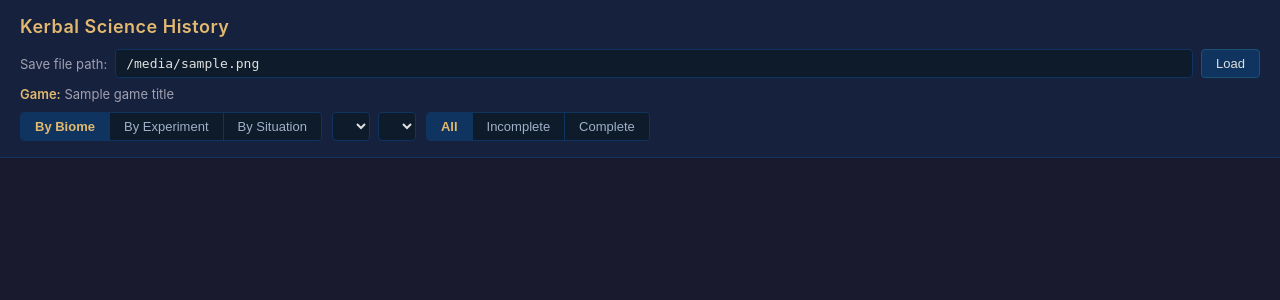
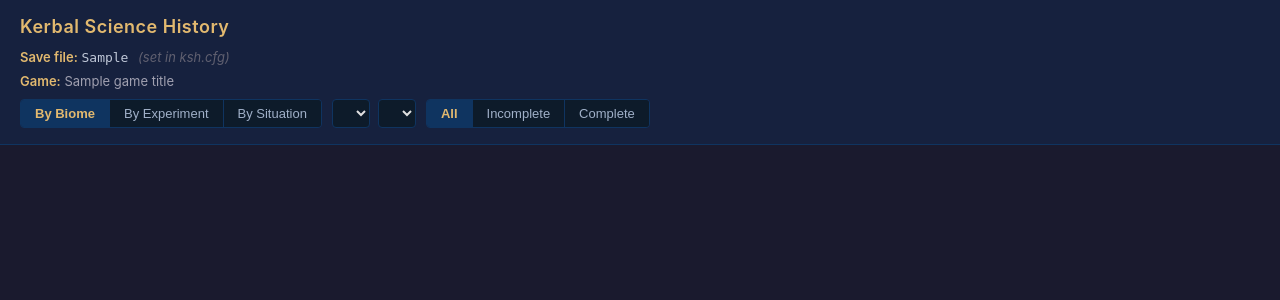
Before and after one commit to jcderr/ksh-web, a Flask app: template templates/index.html in a window 1280 px wide. Shown: the top 300 px of the page. Run offline with Flask 3, Linux system fonts and the light colour scheme; the template is opened without the code that fills it: most values are stand-ins (such as "Sample title", 1, 10 or a date in 2020); lists and menus that the app fills with data are empty.

Commit message:
implements ksh.cfg

```diff
--- a/app.py
+++ b/app.py
@@ -1,3 +1,4 @@
+import configparser
 import json
 import os
 from flask import Flask, render_template, request
@@ -5,6 +6,15 @@ from cfg_parser import CFGReader
 from science_parser import ScienceParser, SITUATIONS, SITUATION_LABELS
 
 app = Flask(__name__)
+
+CONFIG_FILE = os.path.join(os.path.dirname(__file__), 'ksh.cfg')
+
+
+def load_config():
+    config = configparser.ConfigParser()
+    config.read(CONFIG_FILE)
+    save_file = config.get('ksh', 'save_file', fallback=None)
+    return save_file.strip() if save_file else None
 
 
 def bodies_to_json(bodies):
@@ -37,41 +47,48 @@ def bodies_to_json(bodies):
     })
 
 
+def parse_save(file_path):
+    """Parse a save file and return (game_title, science_json, error)."""
+    if not os.path.isfile(file_path):
+        return None, 'null', f'File not found: {file_path}'
+    try:
+        reader = CFGReader(file_path)
+        if reader.root is None:
+            return None, 'null', 'Could not parse file — is this a valid KSP save?'
+        parser = ScienceParser(reader.root)
+        bodies = parser.get_results()
+        if not bodies:
+            return None, 'null', 'No science data found. Have you done any science in this save?'
+        return parser.game_title, bodies_to_json(bodies), None
+    except Exception as e:
+        return None, 'null', f'Parse error: {e}'
+
+
 @app.route('/', methods=['GET', 'POST'])
 def index():
     error = None
     game_title = None
-    file_path = None
-    bodies = []
     science_json = 'null'
+    configured_path = load_config()
 
-    if request.method == 'POST':
+    if configured_path:
+        file_path = configured_path
+        game_title, science_json, error = parse_save(file_path)
+    elif request.method == 'POST':
         file_path = request.form.get('file_path', '').strip()
         if not file_path:
             error = 'Please enter a file path.'
-        elif not os.path.isfile(file_path):
-            error = f'File not found: {file_path}'
         else:
-            try:
-                reader = CFGReader(file_path)
-                if reader.root is None:
-                    error = 'Could not parse file — is this a valid KSP save?'
-                else:
-                    parser = ScienceParser(reader.root)
-                    game_title = parser.game_title
-                    bodies = parser.get_results()
-                    if not bodies:
-                        error = 'No science data found. Have you done any science in this save?'
-                    else:
-                        science_json = bodies_to_json(bodies)
-            except Exception as e:
-                error = f'Parse error: {e}'
+            game_title, science_json, error = parse_save(file_path)
+    else:
+        file_path = None
 
     return render_template(
         'index.html',
         error=error,
         game_title=game_title,
         file_path=file_path,
+        configured_path=configured_path,
         science_json=science_json,
     )
 
--- a/static/style.css
+++ b/static/style.css
@@ -74,6 +74,16 @@ button:hover { background: #1a5276; }
 }
 
 .game-info .label { font-weight: 600; color: #e2b96f; }
+
+.config-info {
+  margin-bottom: 8px;
+  font-size: 13px;
+  color: #a0a0b0;
+}
+
+.config-info .label { font-weight: 600; color: #e2b96f; }
+.config-info code { color: #c0c8d8; }
+.config-note { color: #606070; font-style: italic; margin-left: 6px; }
 
 select {
   background: #0d1b2a;
--- a/templates/index.html
+++ b/templates/index.html
@@ -10,6 +10,12 @@
 
 <header>
   <h1>Kerbal Science History</h1>
+  {% if configured_path %}
+  <div class="config-info">
+    <span class="label">Save file:</span> <code>{{ configured_path }}</code>
+    <span class="config-note">(set in ksh.cfg)</span>
+  </div>
+  {% else %}
   <form method="post" id="load-form">
     <div class="form-row">
       <label for="file_path">Save file path:</label>
@@ -20,6 +26,7 @@
       <button type="submit">Load</button>
     </div>
   </form>
+  {% endif %}
 
   {% if game_title %}
   <div class="game-info">
@@ -57,7 +64,7 @@
 
 <main>
   <div id="view-output"></div>
-  {% if not error and not file_path %}
+  {% if not error and not file_path and not configured_path %}
   <div class="splash">
     Enter the path to a KSP <code>persistent.sfs</code> save file above and click Load.
   </div>
```
Also changed, not shown: CLAUDE.md (+20 -2 lines), README.md, 2 other files.
